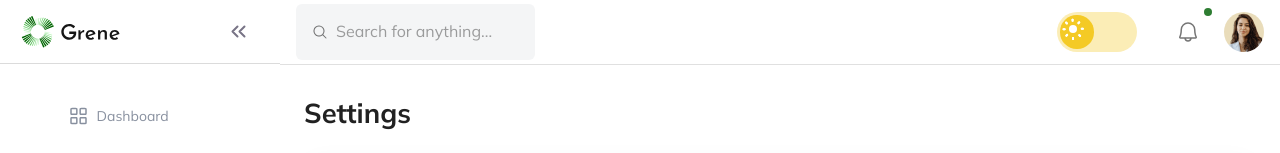
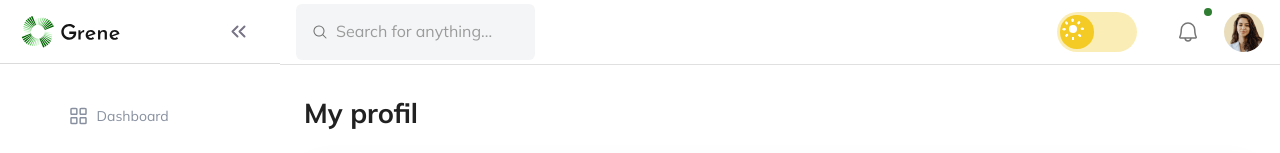
Before and after one commit to manelyasmine/greenSemanic, a Next.js app: page /dashboard/settings in a window 1280 px wide. Shown: the top 153 px of the page. Built offline with nearby package versions, Linux system fonts and the light colour scheme; no server answers; sample sign-in values are in the browser's storage.

Commit message:
ahdead of master by commit

```diff
--- a/src/app/dashboard/settings/page.tsx
+++ b/src/app/dashboard/settings/page.tsx
@@ -13,7 +13,7 @@ export default function Page(): React.JSX.Element {
   return (
     <Stack spacing={3}>
       <div>
-        <Typography variant="h4">Settings</Typography>
+        <Typography variant="h4">My profil</Typography>
       </div>
       <Notifications />
       <UpdatePasswordForm />
```
